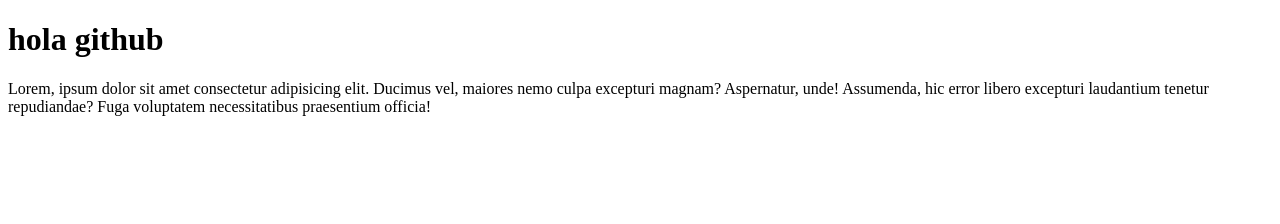
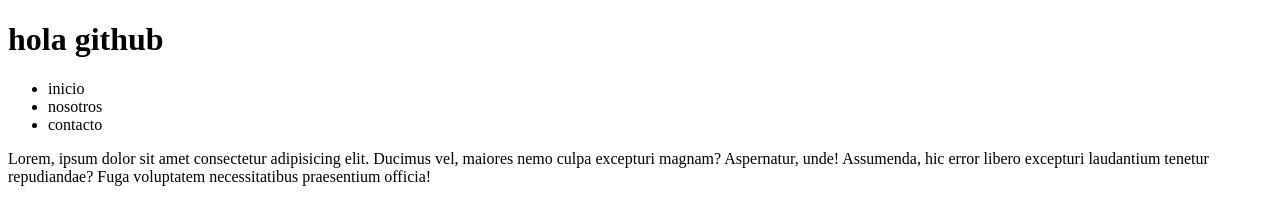
Before and after one commit to DECMAA/practica_git_dm, a plain HTML site: page index.html in a window 1280 px wide. Drawn offline with Linux system fonts and the light colour scheme.

Commit message:
creando navbar

```diff
--- a/index.html
+++ b/index.html
@@ -7,7 +7,14 @@
 </head>
 <body>
     <h1>hola github</h1>
-
+<!--crando navpara ver las ramas-->
+<nav>
+    <ul>
+        <li>inicio</li>
+        <li>nosotros</li>
+        <li>contacto</li>
+    </ul>
+</nav>
     <section>
         <div>
             <p>
```
